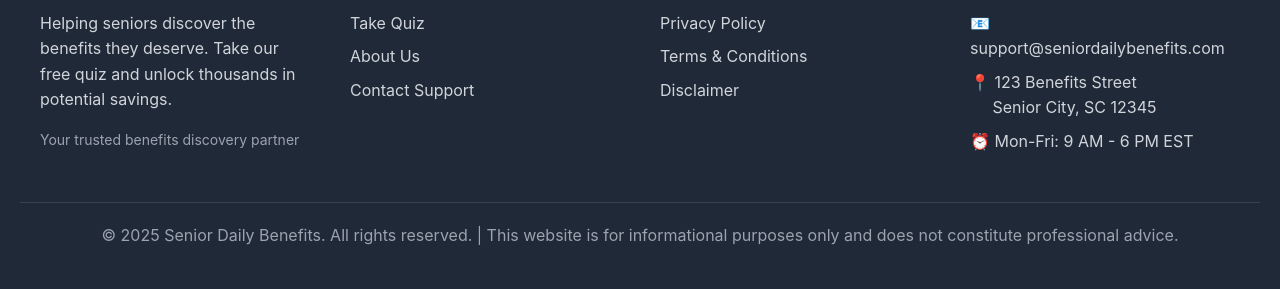
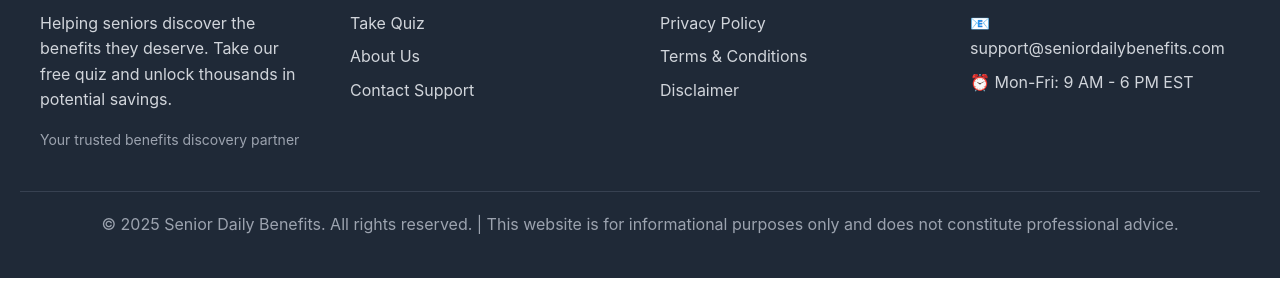
Before and after one commit to itaoue/senior-daily-benefits-quiz, a plain HTML site: page src/static/index.html in a window 1280 px wide. Shown: the part 2173-2462 px from the top of the page. Drawn offline with Linux system fonts and the light colour scheme.

Commit message:
Update index.html

```diff
--- a/src/static/index.html
+++ b/src/static/index.html
@@ -648,7 +648,6 @@
                 <h3>Contact Info</h3>
                 <ul class="footer-links">
                     <li style="color: #d1d5db;">📧 support@seniordailybenefits.com</li>
-                    <li style="color: #d1d5db;">📍 123 Benefits Street<br>&nbsp;&nbsp;&nbsp;&nbsp;&nbsp;Senior City, SC 12345</li>
                     <li style="color: #d1d5db;">⏰ Mon-Fri: 9 AM - 6 PM EST</li>
                 </ul>
             </div>
```
